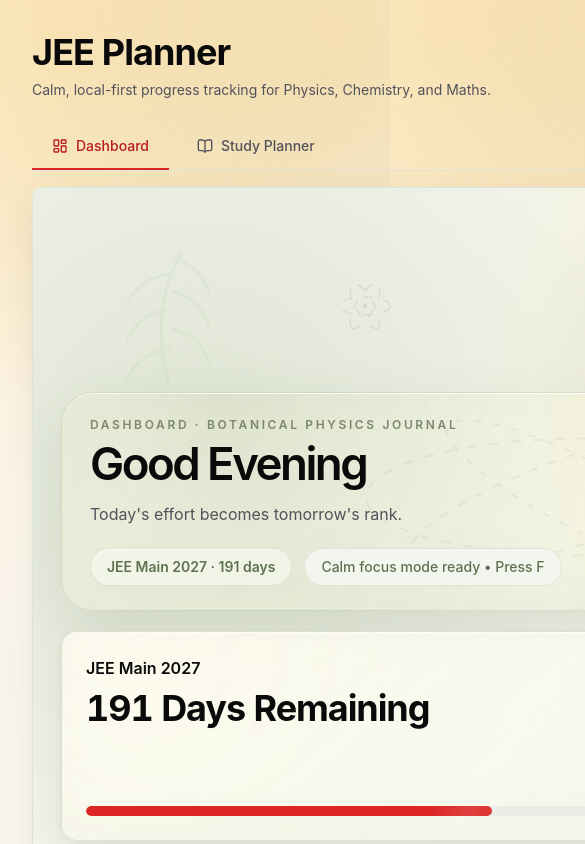
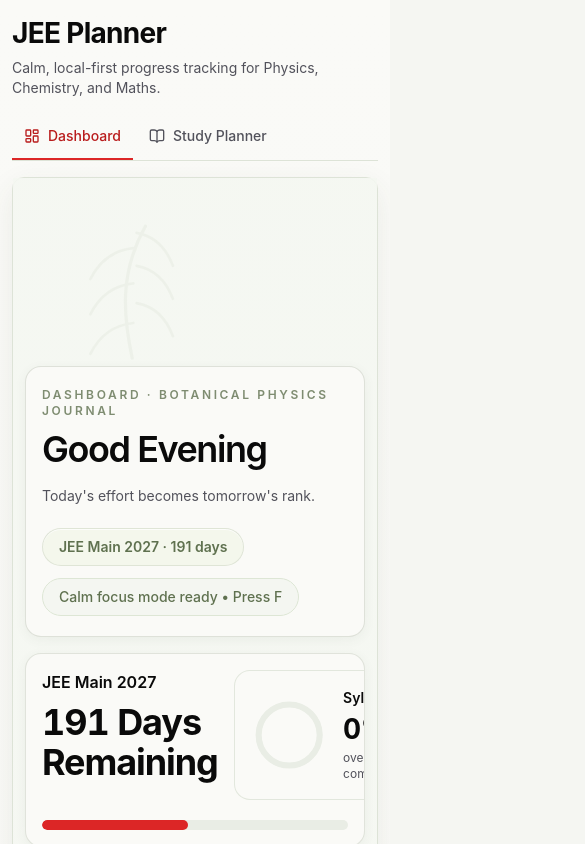
Before and after one commit to focused-asshu/jee-planner, a React (Vite) app: page / in a window 390 px wide. Shown: the top 844 px of the page, 585 px wide, since content can reach past the window. Built offline with nearby package versions, Linux system fonts and the light colour scheme.

Commit message:
Fix dashboard performance and mobile layout

```diff
--- a/src/App.jsx
+++ b/src/App.jsx
@@ -222,10 +222,10 @@ export default function App() {
   }
 
   return (
-    <main className={`${appThemeClass} min-h-screen px-8 py-8 text-ink`}>
-      <section className="mx-auto max-w-7xl">
-        <div className="mb-6">
-          <h1 className="text-3xl font-bold tracking-tight text-ink">JEE Planner</h1>
+    <main className={`${appThemeClass} min-h-screen px-3 py-4 text-ink sm:px-5 lg:px-8 lg:py-8`}>
+      <section className="mx-auto max-w-7xl min-w-0">
+        <div className="mb-4 sm:mb-6">
+          <h1 className="text-2xl font-bold tracking-tight text-ink sm:text-3xl">JEE Planner</h1>
           <p className="mt-2 max-w-2xl text-sm text-ink-muted">
             Calm, local-first progress tracking for Physics, Chemistry, and Maths.
           </p>
@@ -233,21 +233,21 @@ export default function App() {
 
         <ViewTabs activeView={activeView} onViewChange={setActiveView} />
 
-        <div className="rounded-xl border border-border bg-paper shadow-card">
+        <div className="min-w-0 rounded-xl border border-border bg-paper shadow-card">
           {activeView === 'dashboard' ? (
             <Dashboard plannerData={plannerData} completionStats={completionStats} />
           ) : (
             <>
               <SubjectTabs activeSubject={activeSubject} onSubjectChange={handleSubjectChange} />
-              <div className="p-6">
-                <div className="mb-4 flex items-start justify-between gap-6">
+              <div className="p-3 sm:p-5 lg:p-6">
+                <div className="mb-4 flex flex-col gap-3 sm:flex-row sm:items-start sm:justify-between sm:gap-6">
                   <div>
                     <h2 className="text-lg font-semibold text-ink">{subjectLabels[activeSubject]}</h2>
                     <p className="mt-1 text-sm text-ink-muted">
                       Update chapter progress here. Every change is saved locally immediately.
                     </p>
                   </div>
-                  <div className="flex flex-col items-end gap-1 text-sm">
+                  <div className="flex flex-row items-center gap-2 text-sm sm:flex-col sm:items-end sm:gap-1">
                     <span className="font-medium tabular-nums text-ink">
                       Completed: {completedCount} / {activeChapters.length}
                     </span>
@@ -255,7 +255,7 @@ export default function App() {
                   </div>
                 </div>
 
-                <label className="mb-4 block max-w-md text-sm font-medium text-ink">
+                <label className="mb-4 block w-full max-w-md text-sm font-medium text-ink sm:w-auto">
                   Search chapters
                   <div className="relative mt-2">
                     <Search className="pointer-events-none absolute left-3 top-1/2 h-4 w-4 -translate-y-1/2 text-ink-muted" aria-hidden="true" />
@@ -265,7 +265,7 @@ export default function App() {
                       onChange={(event) => setSearchQuery(event.target.value)}
                       placeholder={`Search ${subjectLabels[activeSubject]} chapters...`}
                       ref={searchInputRef}
-                      className="w-full rounded-xl border border-white/70 bg-white/75 py-2.5 pl-10 pr-11 text-sm text-ink shadow-card outline-none backdrop-blur-md transition placeholder:text-ink-muted hover:-translate-y-0.5 hover:bg-white focus:border-sky-600 focus-visible:ring-2 focus-visible:ring-sky-600 focus-visible:ring-offset-2"
+                      className="w-full rounded-xl border border-border bg-white py-2.5 pl-10 pr-11 text-sm text-ink shadow-sm outline-none transition-colors placeholder:text-ink-muted hover:bg-white focus:border-sky-600 focus-visible:ring-2 focus-visible:ring-sky-600 focus-visible:ring-offset-2"
                     />
                     {searchQuery ? (
                       <button
@@ -298,12 +298,12 @@ export default function App() {
       </section>
       {showShortcutHelp ? (
         <div
-          className="fixed inset-0 z-[60] flex items-center justify-center bg-ink/20 px-4 backdrop-blur-sm"
+          className="fixed inset-0 z-[60] flex items-center justify-center bg-ink/20 px-4"
           role="dialog"
           aria-modal="true"
           aria-labelledby="shortcut-help-title"
         >
-          <div className="w-full max-w-md rounded-2xl border border-white/70 bg-white/80 p-6 shadow-card backdrop-blur-md">
+          <div className="w-full max-w-md rounded-2xl border border-white/70 bg-white p-5 shadow-card sm:p-6">
             <div className="flex items-center justify-between gap-4">
               <h2 id="shortcut-help-title" className="text-lg font-semibold text-ink">Keyboard shortcuts</h2>
               <button
--- a/src/components/ChapterTable.jsx
+++ b/src/components/ChapterTable.jsx
@@ -12,8 +12,8 @@ export function ChapterTable({
   highlightedChapterId,
 }) {
   return (
-    <div className="max-h-[calc(100vh-320px)] overflow-auto rounded-xl border border-border bg-paper shadow-card">
-      <table className="w-full min-w-[1080px] border-separate border-spacing-0 text-left">
+    <div className="max-h-[calc(100vh-320px)] overflow-auto overscroll-x-contain rounded-xl border border-border bg-paper shadow-card sm:max-h-[calc(100vh-320px)] max-sm:max-h-none">
+      <table className="w-full min-w-[920px] border-separate border-spacing-0 text-left">
         <thead className="sticky top-0 z-10 bg-canvas text-xs uppercase tracking-wide text-ink-muted shadow-[0_1px_0_0_#E7E5E4]">
           <tr className="border-b border-border">
             <th className="sticky left-0 z-20 bg-canvas px-4 py-3 font-semibold shadow-[1px_0_0_0_#E7E5E4]">
--- a/src/components/Dashboard.jsx
+++ b/src/components/Dashboard.jsx
@@ -27,7 +27,7 @@ function StatCard({ label, value, helper, Icon, tone = 'neutral', empty = false
   const iconTone = tone === 'ember' ? 'bg-ember-50 text-ember-700' : tone === 'sage' ? 'bg-sage-50 text-sage-700' : 'bg-sky-50 text-sky-600';
 
   return (
-    <div className="relative overflow-hidden dashboard-card p-6 transition duration-200 ease-out hover:-translate-y-0.5 hover:shadow-card-hover">
+    <div className="relative overflow-hidden dashboard-card p-4 transition duration-150 ease-out md:p-6 md:hover:-translate-y-0.5">
       {empty ? <BotanicalCorner /> : null}
       <div className="relative flex items-start justify-between gap-3">
         <p className="text-sm font-medium text-ink-muted">{label}</p>
@@ -157,7 +157,7 @@ function StudyHeatmap({ dailySessions }) {
   const hasStudySessions = useMemo(() => Object.values(dailySessions ?? {}).some((session) => Math.max(0, Math.floor(session?.totalSeconds ?? 0)) > 0), [dailySessions]);
 
   return (
-    <section className="dashboard-card p-6">
+    <section className="dashboard-card p-4 md:p-6">
       <div className="mb-5 flex flex-wrap items-end justify-between gap-3">
         <div>
           <h3 className="text-base font-semibold text-ink">Study Heatmap</h3>
@@ -181,7 +181,7 @@ function StudyHeatmap({ dailySessions }) {
             <div className="grid grid-rows-7 gap-[3px] pr-1 text-[10px] font-medium leading-3 text-stone-400">
               {weekdayLabels.map((day, index) => <span key={`${day}-${index}`} className="h-3 tabular-nums">{day}</span>)}
             </div>
-            <div className="flex gap-[3px]" role="grid" aria-label="Study heatmap for the last 180 days including today">
+            <div className="min-w-max flex gap-[3px]" role="grid" aria-label="Study heatmap for the last 180 days including today">
               {weeks.map((week, weekIndex) => (
                 <div key={week[0]?.dateKey ?? weekIndex} className="grid grid-rows-7 gap-[3px]" role="row">
                   {week.map((cell) => {
@@ -238,7 +238,7 @@ function MilestonesCard({ plannerData }) {
   const hasAnyMilestoneProgress = milestones.unlocked.length > 0 || nextMilestones.some((milestone) => milestone.progress > 0);
 
   return (
-    <section className="dashboard-card p-6">
+    <section className="dashboard-card p-4 md:p-6">
       <div className="mb-5 flex items-start justify-between gap-3">
         <div>
           <h3 className="text-base font-semibold text-ink">Milestones</h3>
@@ -309,7 +309,7 @@ function StudyInsights({ plannerData }) {
   const hasInsightData = weakChapters.length > 0 || mostStudied.length > 0 || recentlyFinished.length > 0 || Object.values(subjectBalance.totals).some((seconds) => seconds > 0) || consistency.studiedLastSevenDays > 0;
 
   return (
-    <section className="dashboard-card p-6">
+    <section className="dashboard-card p-4 md:p-6">
       <div className="mb-5 flex items-start justify-between gap-3">
         <div>
           <h3 className="text-base font-semibold text-ink">Study Insights</h3>
@@ -558,16 +558,16 @@ export function Dashboard({ plannerData }) {
   const currentStreak = liveInProgressSecondsToday > 0 && todayCommittedSeconds === 0 ? committedStreaks.currentStreak + 1 : committedStreaks.currentStreak;
 
   return (
-    <div className="relative overflow-hidden p-7 dashboard-view">
+    <div className="relative overflow-hidden p-3 dashboard-view sm:p-5 lg:p-7">
       <DashboardAtmosphere />
       <BotanicalCorner />
-      <section className="dashboard-hero relative mb-5 overflow-hidden rounded-[2rem] px-7 py-6">
+      <section className="dashboard-hero relative mb-4 overflow-hidden rounded-[1.25rem] px-4 py-5 md:mb-5 md:rounded-[2rem] md:px-7 md:py-6">
         <div className="dashboard-hero-orbit" aria-hidden="true" />
         <div className="relative flex flex-wrap items-end justify-between gap-5">
           <div className="max-w-3xl">
             <p className="text-xs font-semibold uppercase tracking-[0.22em] text-sage-700/80">Dashboard · Botanical physics journal</p>
-            <h2 className="mt-2 text-[2.85rem] font-semibold leading-[1.02] tracking-[-0.055em] text-ink">{getGreeting()}</h2>
-            <p className="mt-3 max-w-2xl text-base leading-7 text-ink-muted">{motivationalLines[getDayIndex(motivationalLines.length)]}</p>
+            <h2 className="mt-2 text-3xl font-semibold leading-tight tracking-[-0.04em] text-ink md:text-[2.85rem] md:leading-[1.02] md:tracking-[-0.055em]">{getGreeting()}</h2>
+            <p className="mt-3 max-w-2xl text-sm leading-6 text-ink-muted md:text-base md:leading-7">{motivationalLines[getDayIndex(motivationalLines.length)]}</p>
           </div>
           <div className="flex flex-wrap items-center gap-3">
             <div className="rounded-full border border-sage-700/[0.14] bg-[#F3F6EA]/85 px-4 py-2 text-sm font-semibold text-sage-700 shadow-[inset_0_1px_0_rgba(255,255,255,0.7)]">JEE Main 2027 · {daysRemaining} days</div>
@@ -577,14 +577,14 @@ export function Dashboard({ plannerData }) {
       </section>
 
       <div className="grid grid-cols-1 gap-4 lg:grid-cols-3">
-        <div className="dashboard-card p-6 lg:col-span-2">
+        <div className="dashboard-card p-4 md:p-6 lg:col-span-2">
           <div className="flex items-start justify-between gap-4"><div><h3 className="text-base font-semibold text-ink">{JEE_MAIN_EXAM.label}</h3><p className="mt-2 text-3xl font-bold tabular-nums text-ink">{daysRemaining} Days Remaining</p></div><CircularProgress percent={overallPercent} label="Syllabus" /></div>
           <div className="mt-5 h-2.5 overflow-hidden rounded-full bg-[#E9EDE5]"><div className="h-full rounded-full bg-ember-600 transition-[width] duration-500 ease-out" style={{ width: `${countdownPercent}%` }} /></div>
         </div>
-        <div className="dashboard-card p-6"><h3 className="text-base font-semibold text-ink">Today's Mission</h3><ul className="mt-4 space-y-3">{missionItems.map((item) => <li key={item} className="flex items-center gap-3 text-sm text-ink"><span className="h-2 w-2 rounded-full bg-sage-500" />{item}</li>)}</ul></div>
+        <div className="dashboard-card p-4 md:p-6"><h3 className="text-base font-semibold text-ink">Today's Mission</h3><ul className="mt-4 space-y-3">{missionItems.map((item) => <li key={item} className="flex items-center gap-3 text-sm text-ink"><span className="h-2 w-2 rounded-full bg-sage-500" />{item}</li>)}</ul></div>
       </div>
 
-      <div className="mt-4 grid grid-cols-1 gap-4 sm:grid-cols-2 lg:grid-cols-5">
+      <div className="mt-4 grid grid-cols-1 gap-3 sm:grid-cols-2 lg:grid-cols-5 lg:gap-4">
         <StatCard label="Total Chapters Completed" value={`${completionStats.completed} / ${completionStats.total}`} helper="Across Physics, Chemistry, and Maths" Icon={CheckCircle2} tone="sage" />
         <StatCard label="Total Study Hours" value={formatStudyTime(totalStudySeconds)} helper="Committed time plus active timer" Icon={Clock} />
         <StatCard label="Today's Study Time" value={todayStudySeconds > 0 ? formatStudyTime(todayStudySeconds) : 'Fresh start'} helper={todayStudySeconds > 0 ? "Committed sessions plus today's active timer" : 'Begin with one quiet timer session.'} Icon={Hourglass} empty={todayStudySeconds === 0} />
@@ -614,11 +614,11 @@ export function Dashboard({ plannerData }) {
       </div>
 
       <div className="mt-6 grid grid-cols-1 gap-4 lg:grid-cols-[1fr_320px]">
-        <div className="dashboard-card p-6">
+        <div className="dashboard-card p-4 md:p-6">
           <div className="mb-4"><h3 className="text-base font-semibold text-ink">Subject Progress</h3><p className="mt-1 text-sm text-ink-muted">Completion by subject, using the same criteria as the Study Planner.</p></div>
           <div className="space-y-4">{Object.entries(completionStats.bySubject).map(([subject, stats]) => { const percent = stats.total > 0 ? (stats.completed / stats.total) * 100 : 0; return <div key={subject}><div className="mb-2 flex items-center justify-between text-sm"><span className="font-medium text-ink">{subjectLabels[subject]}</span><span className="tabular-nums text-ink-muted">{stats.completed} / {stats.total} chapters</span></div><div className="h-3 overflow-hidden rounded-full bg-[#E9EDE5]"><div className="h-full rounded-full bg-ember-600 transition-[width] duration-500 ease-out" style={{ width: `${percent}%` }} /></div></div>; })}</div>
         </div>
-        <div className="relative overflow-hidden dashboard-card p-6"><BotanicalCorner /><Search className="h-5 w-5 text-sky-600" aria-hidden="true" /><p className="relative mt-5 text-lg font-semibold leading-relaxed text-ink">“{studyQuotes[getDayIndex(studyQuotes.length)]}”</p><p className="relative mt-3 text-xs font-medium uppercase tracking-wide text-ink-muted">Daily study note</p></div>
+        <div className="relative overflow-hidden dashboard-card p-4 md:p-6"><BotanicalCorner /><Search className="h-5 w-5 text-sky-600" aria-hidden="true" /><p className="relative mt-5 text-lg font-semibold leading-relaxed text-ink">“{studyQuotes[getDayIndex(studyQuotes.length)]}”</p><p className="relative mt-3 text-xs font-medium uppercase tracking-wide text-ink-muted">Daily study note</p></div>
       </div>
     </div>
   );
--- a/src/components/DashboardAtmosphere.jsx
+++ b/src/components/DashboardAtmosphere.jsx
@@ -2,52 +2,12 @@ export function DashboardAtmosphere() {
   return (
     <div className="dashboard-atmosphere pointer-events-none absolute inset-0 overflow-hidden" aria-hidden="true">
       <div className="dashboard-light dashboard-light-one" />
-      <div className="dashboard-light dashboard-light-two" />
-      <div className="dashboard-particle-field" />
-
-      <svg className="dashboard-monstera" viewBox="0 0 360 420" fill="none">
-        <path d="M251 33C169 83 119 164 102 276C95 322 83 362 57 399" className="dashboard-monstera-stem" />
-        <path d="M227 58C177 62 133 99 119 153C102 219 138 276 192 279C254 282 303 221 306 153C308 93 276 55 227 58Z" className="dashboard-monstera-leaf" />
-        <path d="M209 78C202 115 202 151 211 187M159 119C180 127 195 140 207 160M259 117C239 128 224 145 214 169M148 181C169 184 188 194 207 212M268 187C246 192 229 203 215 222" className="dashboard-monstera-veins" />
-        <path d="M137 149C115 132 99 104 94 73M284 151C309 134 327 106 334 72M164 257C141 271 116 289 92 314M266 240C287 253 306 272 323 298" className="dashboard-monstera-cuts" />
-      </svg>
-
       <svg className="dashboard-orbits dashboard-orbits-hero" viewBox="0 0 520 260" fill="none">
         <ellipse cx="260" cy="128" rx="204" ry="58" className="dashboard-orbit-line" />
         <ellipse cx="260" cy="128" rx="188" ry="46" className="dashboard-orbit-line dashboard-orbit-line-soft" transform="rotate(-18 260 128)" />
         <ellipse cx="260" cy="128" rx="154" ry="34" className="dashboard-orbit-line dashboard-orbit-line-whisper" transform="rotate(24 260 128)" />
-        <path d="M78 158C138 78 249 42 392 78C434 89 467 108 493 133" className="dashboard-arc-line" />
-        <path d="M103 104C179 151 292 171 425 131" className="dashboard-arc-line dashboard-arc-line-whisper" />
         <circle cx="162" cy="83" r="3" className="dashboard-orbit-dot" />
         <circle cx="397" cy="177" r="2.5" className="dashboard-orbit-dot dashboard-orbit-dot-muted" />
-        <circle cx="291" cy="94" r="1.8" className="dashboard-orbit-dot dashboard-orbit-dot-glow" />
-        <circle cx="455" cy="126" r="1.5" className="dashboard-orbit-dot dashboard-orbit-dot-glow" />
-      </svg>
-
-      <div className="dashboard-equation dashboard-equation-one">ψ(x,t)</div>
-      <div className="dashboard-equation dashboard-equation-two">E = mc²</div>
-      <div className="dashboard-equation dashboard-equation-three">∫ B · dA = 0</div>
-      <div className="dashboard-equation dashboard-equation-four">λ · ħ</div>
-
-      <svg className="dashboard-atom-mark" viewBox="0 0 96 96" fill="none">
-        <circle cx="48" cy="48" r="3" className="dashboard-atom-core" />
-        <ellipse cx="48" cy="48" rx="34" ry="12" className="dashboard-atom-ring" />
-        <ellipse cx="48" cy="48" rx="34" ry="12" className="dashboard-atom-ring" transform="rotate(60 48 48)" />
-        <ellipse cx="48" cy="48" rx="34" ry="12" className="dashboard-atom-ring" transform="rotate(120 48 48)" />
-      </svg>
-
-      <svg className="dashboard-leaves dashboard-leaves-top" viewBox="0 0 220 220" fill="none">
-        <path d="M145 20C117 61 106 113 119 184" className="dashboard-stem" />
-        <path d="M132 59C102 57 82 72 70 101C100 102 121 88 132 59Z" className="dashboard-leaf" />
-        <path d="M122 105C153 101 176 116 191 145C158 149 135 135 122 105Z" className="dashboard-leaf" />
-        <path d="M117 146C88 147 68 163 56 191C87 193 107 177 117 146Z" className="dashboard-leaf" />
-      </svg>
-
-      <svg className="dashboard-leaves dashboard-vine-bottom" viewBox="0 0 260 180" fill="none">
-        <path d="M8 165C54 139 82 103 96 56C109 15 143 4 181 20" className="dashboard-stem" />
-        <path d="M54 131C31 119 22 97 28 71C51 84 61 105 54 131Z" className="dashboard-leaf" />
-        <path d="M93 65C68 55 56 35 58 9C84 19 97 38 93 65Z" className="dashboard-leaf" />
-        <path d="M130 27C145 50 169 59 197 53C182 29 158 20 130 27Z" className="dashboard-leaf" />
       </svg>
     </div>
   );
--- a/src/components/SubjectTabs.jsx
+++ b/src/components/SubjectTabs.jsx
@@ -10,7 +10,7 @@ const subjects = Object.keys(subjectLabels);
 
 export function SubjectTabs({ activeSubject, onSubjectChange }) {
   return (
-    <div className="sticky top-0 z-20 flex gap-2 border-b border-border bg-paper px-2">
+    <div className="sticky top-0 z-20 flex gap-1 overflow-x-auto border-b border-border bg-paper px-2 sm:gap-2">
       {subjects.map((subject) => {
         const isActive = subject === activeSubject;
         const Icon = subjectIcons[subject];
@@ -20,7 +20,7 @@ export function SubjectTabs({ activeSubject, onSubjectChange }) {
             key={subject}
             type="button"
             onClick={() => onSubjectChange(subject)}
-            className={`inline-flex items-center gap-2 border-b-2 px-5 py-3 text-sm font-medium transition-colors duration-200 ease-in-out active:scale-[0.97] focus-visible:outline-none focus-visible:ring-2 focus-visible:ring-sky-600 focus-visible:ring-offset-2 ${
+            className={`inline-flex shrink-0 items-center gap-2 border-b-2 px-3 py-3 text-xs sm:px-5 sm:text-sm font-medium transition-colors duration-200 ease-in-out active:scale-[0.97] focus-visible:outline-none focus-visible:ring-2 focus-visible:ring-sky-600 focus-visible:ring-offset-2 ${
               isActive
                 ? 'border-ember-600 text-ember-700'
                 : 'border-transparent text-ink-muted hover:border-sky-500 hover:bg-sky-50 hover:text-ink'
--- a/src/components/ViewTabs.jsx
+++ b/src/components/ViewTabs.jsx
@@ -7,7 +7,7 @@ const views = [
 
 export function ViewTabs({ activeView, onViewChange }) {
   return (
-    <div className="mb-4 flex gap-2 border-b border-border">
+    <div className="mb-4 flex gap-1 overflow-x-auto border-b border-border sm:gap-2">
       {views.map((view) => {
         const isActive = view.id === activeView;
         const Icon = view.Icon;
@@ -17,7 +17,7 @@ export function ViewTabs({ activeView, onViewChange }) {
             key={view.id}
             type="button"
             onClick={() => onViewChange(view.id)}
-            className={`inline-flex items-center gap-2 border-b-2 px-5 py-3 text-sm font-medium transition-colors duration-200 ease-in-out active:scale-[0.97] focus-visible:outline-none focus-visible:ring-2 focus-visible:ring-sky-600 focus-visible:ring-offset-2 focus-visible:ring-offset-canvas ${
+            className={`inline-flex shrink-0 items-center gap-2 border-b-2 px-3 py-3 text-sm sm:px-5 font-medium transition-colors duration-200 ease-in-out active:scale-[0.97] focus-visible:outline-none focus-visible:ring-2 focus-visible:ring-sky-600 focus-visible:ring-offset-2 focus-visible:ring-offset-canvas ${
               isActive
                 ? 'border-ember-600 text-ember-700'
                 : 'border-transparent text-ink-muted hover:border-sky-500 hover:bg-sky-50 hover:text-ink'
--- a/src/index.css
+++ b/src/index.css
@@ -14,8 +14,13 @@ html {
 
 body {
   margin: 0;
-  min-width: 1024px;
+  min-width: 0;
+  overflow-x: hidden;
   background: #F5F6F2;
+}
+
+#root {
+  min-width: 0;
 }
 
 
@@ -127,18 +132,9 @@ input {
 }
 
 @media (prefers-reduced-motion: no-preference) {
-  .timer-signature-active {
-    animation: timer-breathe 2.2s ease-in-out infinite;
+  .floating-timer-enter {
+    animation: floating-timer-in 120ms ease-out;
   }
-
-  .floating-timer-enter {
-    animation: floating-timer-in 180ms ease-out;
-  }
-}
-
-@keyframes timer-breathe {
-  0%, 100% { text-shadow: 0 0 10px rgba(220, 38, 38, 0.12); }
-  50% { text-shadow: 0 0 18px rgba(220, 38, 38, 0.24); }
 }
 
 @keyframes floating-timer-in {
@@ -172,7 +168,6 @@ input {
 .dashboard-light {
   position: absolute;
   border-radius: 9999px;
-  filter: blur(22px);
   transform: translateZ(0);
 }
 
@@ -195,7 +190,7 @@ input {
 .dashboard-particle-field {
   position: absolute;
   inset: 0;
-  opacity: 0.22;
+  opacity: 0.12;
   background-image:
     radial-gradient(circle, rgba(95, 113, 79, 0.28) 0 1px, transparent 1.4px),
     radial-gradient(circle, rgba(2, 132, 199, 0.13) 0 1px, transparent 1.6px),
@@ -215,7 +210,7 @@ input {
   top: 3.5rem;
   right: 7rem;
   width: min(38rem, 44vw);
-  opacity: 0.22;
+  opacity: 0.12;
 }
 
 .dashboard-orbit-line,
@@ -304,36 +299,6 @@ input {
   stroke-width: 2;
 }
 
-@media (prefers-reduced-motion: no-preference) {
-  .dashboard-light-one,
-  .dashboard-light-two {
-    animation: dashboard-light-breathe 9s ease-in-out infinite;
-  }
-
-  .dashboard-orbits-hero {
-    animation: dashboard-orbit-shimmer 16s ease-in-out infinite;
-  }
-
-  .dashboard-particle-field {
-    animation: dashboard-particle-drift 24s linear infinite;
-  }
-}
-
-@keyframes dashboard-light-breathe {
-  0%, 100% { opacity: 0.82; transform: scale(1); }
-  50% { opacity: 1; transform: scale(1.025); }
-}
-
-@keyframes dashboard-orbit-shimmer {
-  0%, 100% { opacity: 0.13; transform: translateY(0); }
-  50% { opacity: 0.18; transform: translateY(-2px); }
-}
-
-@keyframes dashboard-particle-drift {
-  from { background-position: 16px 20px, 88px 54px, 44px 100px; }
-  to { background-position: 16px 112px, 88px 192px, 44px 276px; }
-}
-
 @media (prefers-reduced-motion: reduce) {
   .dashboard-light-one,
   .dashboard-light-two,
@@ -375,10 +340,7 @@ input {
     radial-gradient(circle at 8% 0%, rgba(255, 229, 179, 0.20), transparent 17rem);
   box-shadow:
     inset 0 1px 0 rgba(255, 255, 255, 0.72),
-    inset 0 -20px 50px rgba(95, 113, 79, 0.035),
-    0 18px 42px rgba(86, 103, 72, 0.105),
-    0 2px 8px rgba(86, 103, 72, 0.055);
-  backdrop-filter: blur(10px);
+    0 8px 20px rgba(86, 103, 72, 0.075);
 }
 
 .dashboard-card::before,
@@ -387,11 +349,8 @@ input {
   position: absolute;
   inset: 0;
   pointer-events: none;
-  opacity: 0.28;
-  background-image:
-    radial-gradient(rgba(95, 113, 79, 0.13) 0.45px, transparent 0.65px),
-    linear-gradient(120deg, transparent 0 46%, rgba(255, 255, 255, 0.42) 50%, transparent 55%);
-  background-size: 18px 18px, 100% 100%;
+  opacity: 0.12;
+  background-image: linear-gradient(120deg, transparent 0 46%, rgba(255, 255, 255, 0.34) 50%, transparent 55%);
 }
 
 .dashboard-card-subtle {
@@ -408,8 +367,7 @@ input {
     linear-gradient(135deg, rgba(255, 251, 238, 0.84), rgba(234, 242, 222, 0.74));
   box-shadow:
     inset 0 1px 0 rgba(255, 255, 255, 0.76),
-    inset 0 -28px 70px rgba(95, 113, 79, 0.055),
-    0 24px 60px rgba(75, 91, 62, 0.13);
+    0 10px 26px rgba(75, 91, 62, 0.09);
 }
 
 .dashboard-hero::before {
@@ -466,3 +424,43 @@ input {
 .dashboard-equation-two { right: 25%; top: 2.2rem; }
 .dashboard-equation-three { right: 13%; top: 34rem; }
 .dashboard-equation-four { left: 34%; top: 47rem; }
+
+
+@media (max-width: 767px) {
+  .app-shell {
+    background-attachment: scroll;
+    background: linear-gradient(180deg, #FAFAF7 0%, #F5F6F2 100%);
+    transition: none;
+  }
+
+  body::before,
+  .botanical-left,
+  .dashboard-atmosphere,
+  .dashboard-view::before,
+  .dashboard-hero::before,
+  .dashboard-hero-orbit,
+  .dashboard-card::before,
+  .dashboard-card-subtle::before {
+    display: none !important;
+  }
+
+  .dashboard-view {
+    background: linear-gradient(180deg, rgba(244, 247, 241, 0.88), rgba(250, 250, 247, 0.98));
+  }
+
+  .dashboard-card,
+  .dashboard-card-subtle,
+  .dashboard-hero {
+    border-radius: 1rem;
+    background: #FAFAF7;
+    box-shadow: 0 3px 12px rgba(75, 91, 62, 0.06);
+  }
+
+  .progress-ring {
+    transition: none;
+  }
+
+  .timer-signature-active {
+    text-shadow: none;
+  }
+}
```
Also changed, not shown: src/components/FloatingActiveTimerBar.jsx (+5 -5 lines).
